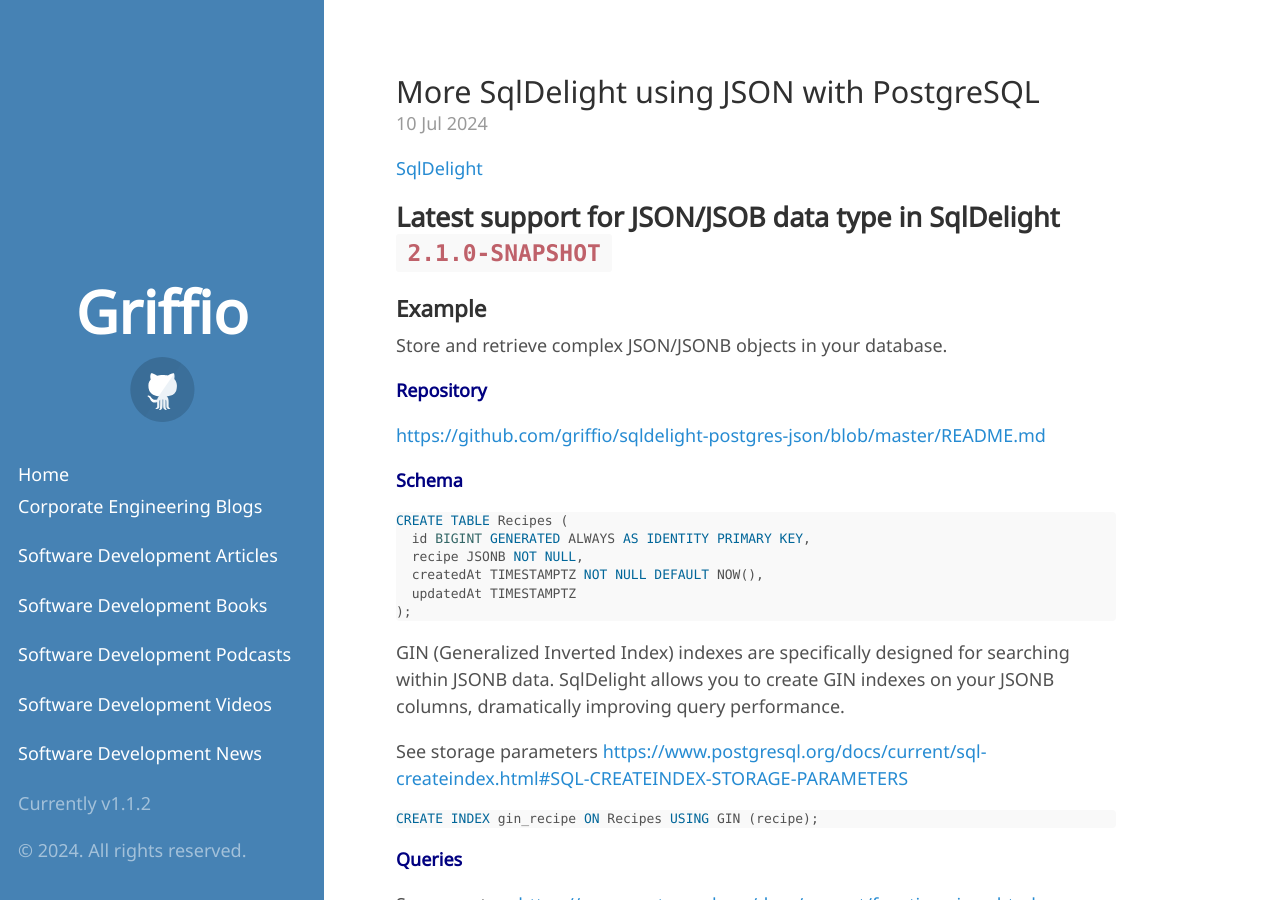
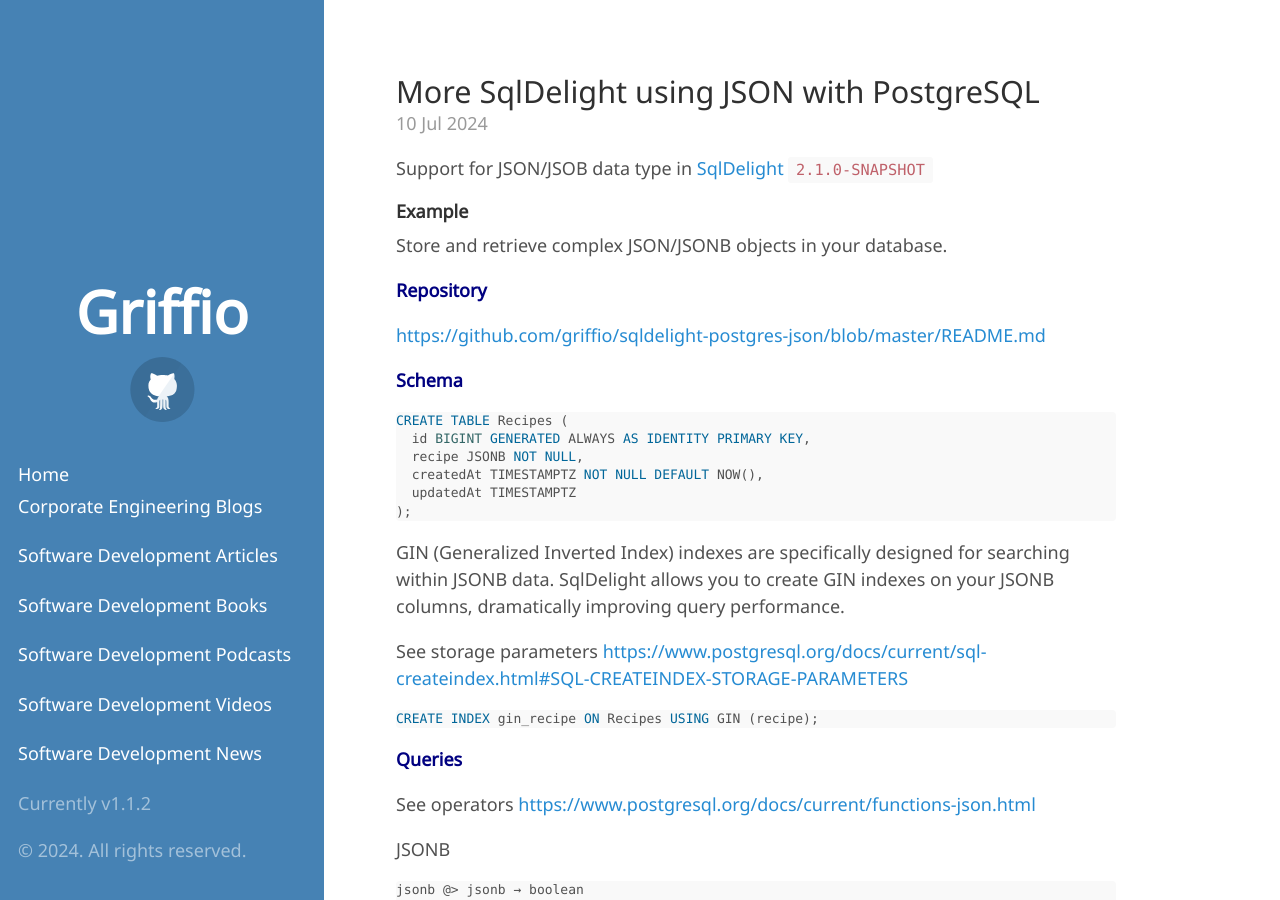
Before and after one commit to griffio/griffio.github.io, a Jekyll site: the page built from _posts/2024-07-10-More-SqlDelight-Using-Json-With-PostgreSQL.md, in a window 1280 px wide and 900 px high. Built offline with Jekyll 4.4.1, drawn with Linux system fonts in a browser that asks for light colours; some web fonts are replaced.

Commit message:
Update 2024-07-10-More-SqlDelight-Using-Json-With-PostgreSQL.md

```diff
--- a/_posts/2024-07-10-More-SqlDelight-Using-Json-With-PostgreSQL.md
+++ b/_posts/2024-07-10-More-SqlDelight-Using-Json-With-PostgreSQL.md
@@ -7,11 +7,9 @@
 summary: sqldelight postgresql json
 ---
 
-[SqlDelight](https://cashapp.github.io/sqldelight/2.0.2/)
+Support for JSON/JSOB data type in [SqlDelight](https://cashapp.github.io/sqldelight/2.0.2/) `2.1.0-SNAPSHOT`
 
-## Latest support for JSON/JSOB data type in SqlDelight `2.1.0-SNAPSHOT`
-
-### Example
+#### Example
 
 Store and retrieve complex JSON/JSONB objects in your database.
 
```
